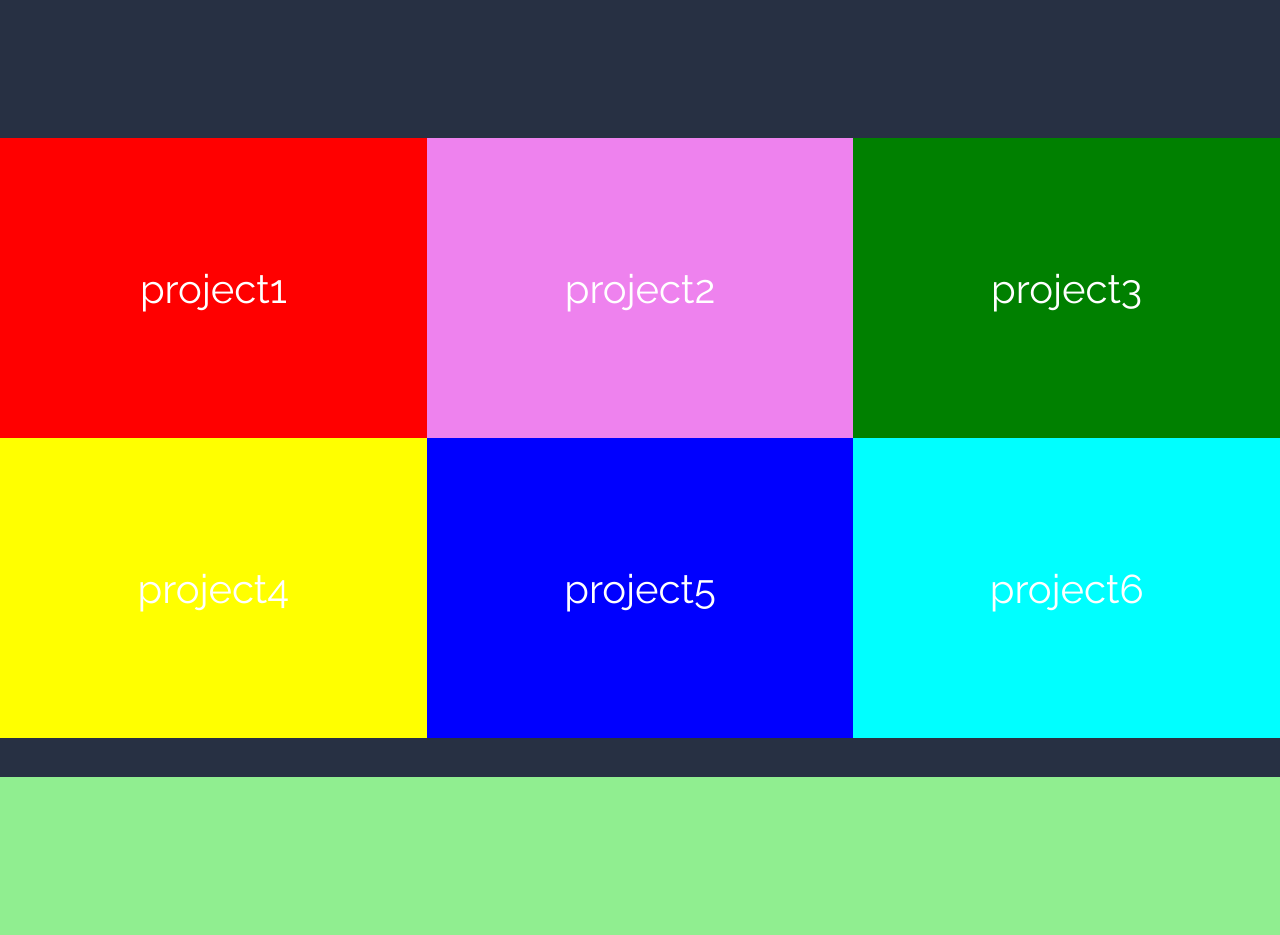
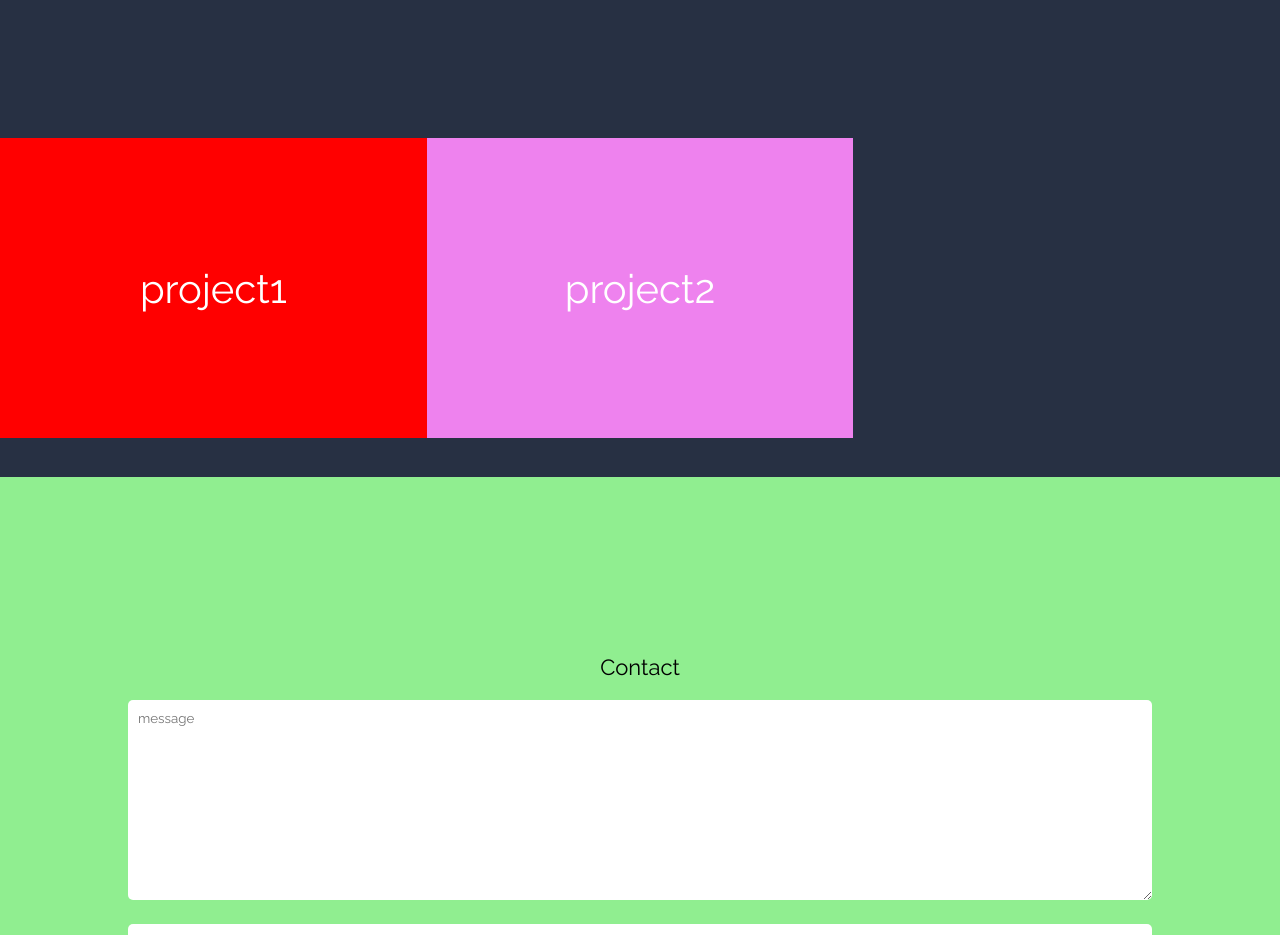
Before and after one commit to YariPL/yaripl.github.io, a React (Create React App) app: page / in a window 1280 px wide. Shown: the part 1500-2435 px from the top of the page. Built offline with nearby package versions, Linux system fonts and the light colour scheme.

Commit message:
rebuild to hooks

```diff
--- a/src/Components/About.js
+++ b/src/Components/About.js
@@ -1,12 +1,10 @@
 import React from 'react';
 
-export class About extends React.Component {
-    render() {
-        return (
+export const About = () =>
     <div id='about'>
 
         <div className='aboutBlock'>
-                    <div className='photo'><img src="./user.jpg" /></div>
+            <div className='photo'><img src="./user.jpg" alt='myface:)' /></div>
             <div className='text'>
                 <p>Hello, my name is Yaroslav</p>
                 <p>I'm a front end developer from Wroclaw, Poland. </p>
@@ -15,7 +13,3 @@ export class About extends React.Component {
         </div>
 
     </div>
-        );
-    }
-
-}
--- a/src/Components/App.js
+++ b/src/Components/App.js
@@ -6,13 +6,7 @@ import {Contact} from './Contact';
 import {Header} from './Header';
 import {Home} from './Home';
 
-export class App extends React.Component  {
-	constructor(props) {
-		super(props);
-		this.state = {}
-	}
-	render() {
-	  return (
+export const App = () =>
 	<div className="main">
 		<Header />
 		<Home />
@@ -20,6 +14,3 @@ export class App extends React.Component  {
 		<Portfolio />
 		<Contact />
 	</div>
-	  );
-  	}
-}
--- a/src/Components/Header.js
+++ b/src/Components/Header.js
@@ -1,7 +1,8 @@
-import React from 'react';
+import React, { useEffect } from 'react';
 
-export class Header extends React.Component {
-    toggleBurgerMenu() {
+export const Header = () => {
+
+    const toggleBurgerMenu = () => {
         document.querySelector('.burger').classList.toggle('change');
         let menu = document.querySelector('.menu');
 
@@ -10,17 +11,16 @@ export class Header extends React.Component {
             menu.classList.replace('showMenu', 'hideMenu') :
                 menu.classList.replace('hideMenu', 'showMenu')
 
-
         }
-    componentDidMount() {
+    useEffect(()=>{
         setTimeout(() => {
             document.querySelector('.menu').style.opacity = 1;
-        }, 1500)
-    }
-    render() {
+        }, 1500);
+    }, [])
+
     return (
         <div id="header">
-                <div className="burger" onClick={this.toggleBurgerMenu}>
+            <div className="burger" onClick={toggleBurgerMenu}>
                 <div className="bar1"></div>
                 <div className="bar2"></div>
                 <div className="bar3"></div>
@@ -35,4 +35,3 @@ export class Header extends React.Component {
         </div>
     );
 }
-}
--- a/src/Components/Portfolio.js
+++ b/src/Components/Portfolio.js
@@ -1,72 +1,27 @@
-import React from 'react';
+import React, { useState } from 'react';
 
-export class Portfolio extends React.Component {
-	constructor(props) {
-		super(props);
-		this.state = {
-			//defaultSortValue: 'all',
-			currentSortData:[],
-			currentCategory:'all',
+export const Portfolio = () => {
+	const [portfolioState, setPortfolioState] = useState({
 		projectsData: [{
-				title:'project1',
-				category:['all','js','react'],
-				color:'red'
+			title: 'project1',
+			color: 'red'
 		},
 		{
-				title:'project2',
-				category:['all','js','node'],
-				color:'violet'
-			},
-			{
-				title:'project3',
-				category:['all','react','node'],
-				color:'green'
-			}
-			,{
-				title:'project4',
-				category:['all','js'],
-				color:'yellow'
-			}
-			,{
-				title:'project5',
-				category:['all','react'],
-				color:'blue'
-			}
-			,{
-				title:'project6',
-				category:['all','node'],
-				color:'cyan'
+			title: 'project2',
+			color: 'violet'
 		}]
-		}
-		this.sortProjects = this.sortProjects.bind(this)
-	}
-
-	sortProjects(e) {
-		this.setState({
-			currentCategory: e
-		});
-    }
-	componentDidMount() {
-		// run initial gallery sort
-    	//this.sortProjects('node');
-    }
-	render() {
+	})
 	return (
 		<div id='portfolio'>
 			<div className='gallery'>
-					{this.state.projectsData.map((singleProject, index) =>
+				{portfolioState.projectsData.map((singleProject, index) =>
 						<div key={index} className="singleProject">
-
 							<div className='bodyS' style={{background:singleProject.color}} alt="projectName">
 								<div className="title">{singleProject.title}</div>
 							</div>
-
 						</div>
 				)}
 			</div>
 		</div>
 	)
 }
-}
-
-export default Portfolio;
--- a/src/Components/contact.js
+++ b/src/Components/contact.js
@@ -1,28 +1,30 @@
-import React from 'react';
+import React, { useState } from 'react';
 
+export const Contact = () => {
 
-export class Contact extends React.Component {
-	state = {
+  const [contactState,setContactState] = useState({
     name: '',
     message: '',
     email: '',
     sent: false,
     buttonText: 'Send Message'
-    }
+  })
 
-    formSubmit = (e) => {
+    const formSubmit = (e) => {
     	// stop page reloading
 	  e.preventDefault()
 
-	  this.setState({
-	      buttonText: 'Sending ...'
+      setContactState({
+        ...contactState,
+        buttonText: 'Sending...'
       })
 
 
 	}
 	// reset form after submiting and sending data
-	resetForm = () => {
-	    this.setState({
+	const resetForm = () => {
+    setContactState({
+      ...contactState,
       name: '',
       message: '',
       email: '',
@@ -30,7 +32,6 @@ export class Contact extends React.Component {
     })
 	}
 
-	render() {
 		return (
       <div id="contact">
         <div className="formTitle">Contact</div>
@@ -40,40 +41,39 @@ export class Contact extends React.Component {
           onSubmit={e => e.preventDefault()}
         >
           <textarea
-            onChange={e => this.setState({ message: e.target.value })}
+            onChange={e => setContactState({...contactState, message: e.target.value })}
             name="message"
             type="text"
             placeholder="message"
-            value={this.state.message}
+            value={contactState.message}
             required
           />
 
           <input
-            onChange={e => this.setState({ name: e.target.value })}
+            onChange={e => setContactState({...contactState, name: e.target.value })}
             name="name"
             type="text"
             placeholder="name"
-            value={this.state.name}
+            value={contactState.name}
           />
 
           <input
-            onChange={e => this.setState({ email: e.target.value })}
+            onChange={e => setContactState({...contactState, email: e.target.value })}
             name="email"
             type="email"
             placeholder="email"
             required
-            value={this.state.email}
+            value={contactState.email}
           />
 
           <div className="button">
             <button type="submit" className="button button-primary">
-              {this.state.buttonText}
+              {contactState.buttonText}
             </button>
           </div>
         </form>
       </div>
     );
 }
-}
 
 export default Contact;
```
Also changed, not shown: package.json (+6 -6 lines), src/Components/Home.js (+1 -9 lines), 1 other file (tests, documents, lock files or other folders). Lines whose indentation alone changed are shown as unchanged.
